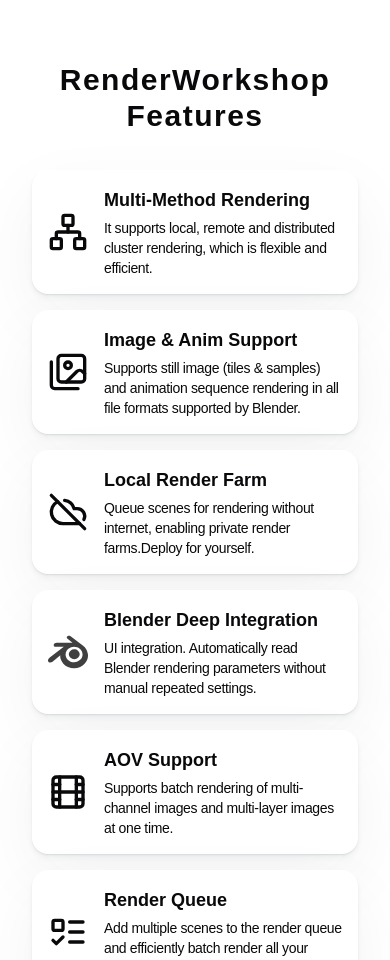
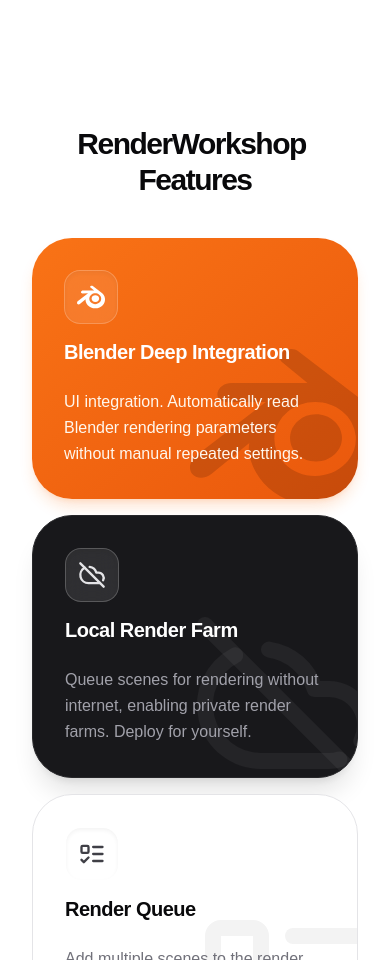
Before and after one commit to magician333/RenderWorkshopLandingPage, a Next.js app: page / in a window 390 px wide. Shown: the part 1040-2000 px from the top of the page. Built offline with nearby package versions, Linux system fonts and the light colour scheme.

Commit message:
Optimized some sections

```diff
--- a/app/buy.tsx
+++ b/app/buy.tsx
@@ -1,115 +1,172 @@
+"use client";
+
 import { Button } from "@/components/ui/button";
 import { TextAnimate } from "@/components/ui/text-animate";
-import { BadgeCheck } from "lucide-react";
+import { BlurFade } from "@/components/ui/blur-fade";
+import { CheckCircle2, ShieldCheck, Zap, Sparkles } from "lucide-react";
 import Image from "next/image";
+import { cn } from "@/lib/utils";
 
 export default function Buy() {
+
   const market = [
     {
       name: "Gumroad",
       url: "https://spellbinder6.gumroad.com/l/renderworkshop",
       price: "$49.99",
-      service: "Long-term support",
-      update_fee: "Free",
-      func: "All features",
-      status: "In sale",
+      status: "One-time payment",
       icon: "gumroad.png",
-      recommend: false,
+      recommend: true,
+      features: [
+        "Lifetime license & updates",
+        "Access to all advanced features",
+        "Secure payment via Gumroad",
+      ],
+      buttonText: "Buy on Gumroad",
     },
     {
       name: "BlenderMarket",
       url: "https://blendermarket.com/products/renderworkshop",
       price: "$49.99",
-      service: "Long-term support",
-      update_fee: "Free",
-      func: "All features",
-      status: "In sale",
+      status: "One-time payment",
       icon: "blendermarket.png",
       recommend: true,
+      features: [
+        "Lifetime license & updates",
+        "Access to all advanced features",
+        "Contributes to Blender Dev Fund",
+        "BlenderMarket Guarantee",
+      ],
+      buttonText: "Buy on BlenderMarket",
     },
-        {
+    {
       name: "BiliBili工房",
       url: "https://mall.bilibili.com/neul-next/detailuniversal/detail.html?isMerchant=1&page=detailuniversal_detail&saleType=10&itemsId=12438818&loadingShow=1&noTitleBar=1&msource=merchant_shar",
       price: "￥300",
-      service: "长期支持",
-      update_fee: "免费",
-      func: "全功能",
-      status: "在售",
+      status: "买断制",
       icon: "bilibili.png",
-      recommend: true,
+      recommend: false,
+      features: [
+        "永久授权 & 免费版本更新",
+        "包含所有高级功能",
+        "B站工坊官方交易担保",
+      ],
+      buttonText: "前往B站工坊购买",
     },
   ];
+
   return (
-    <>
-      <div className="flex flex-col justify-center items-center">
-        <div>
+    <div id="buy-section" className="flex flex-col justify-center items-center py-20 px-4 sm:px-6 overflow-hidden w-full">
+
+
+      <BlurFade inView>
+        <div className="text-center space-y-4 mb-16">
           <TextAnimate
-            animation="blurIn"
-            by="line"
-            as="p"
+            animation="blurInUp"
+            by="word"
+            as="h2"
+            className="text-3xl sm:text-4xl lg:text-5xl font-bold tracking-tighter"
+          >
+            Ready to Supercharge Your Rendering?
+          </TextAnimate>
+          <p className="text-muted-foreground max-w-2xl mx-auto md:text-lg">
+            Choose your preferred platform to get RenderWorkshop. One-time purchase, lifetime updates, zero hidden fees.
+          </p>
+        </div>
+      </BlurFade>
 
-            className="text-3xl sm:text-4xl lg:text-5xl font-bold mb-5 tracking-wider text-center"
+
+      <div className="flex flex-col lg:flex-row w-full max-w-7xl justify-center items-stretch gap-8">
+        {market.map((item, index) => (
+          <BlurFade
+            key={item.name}
+            delay={index * 0.1}
+            className="flex w-full lg:w-1/3"
           >
-            Where to Get it
-          </TextAnimate>
-        </div>
-        {/* Changed flex layout: col on small, row on medium+, adjusted gap/alignment/margin */}
-        <div className="flex flex-col md:flex-row w-full justify-center items-stretch md:items-start gap-8 md:gap-12 mt-8">
-          {market.map((item) => (
             <div
-              key={item.name}
+              className={cn(
+                "relative flex flex-col w-full rounded-[2rem] p-8 sm:p-10 transition-all duration-500 hover:-translate-y-2 bg-white dark:bg-zinc-900",
+                item.recommend
+                  ? "border-2 border-orange-500/50 shadow-[0_0_40px_-10px_rgba(249,115,22,0.2)] dark:shadow-[0_0_40px_-10px_rgba(249,115,22,0.1)]"
+                  : "border border-zinc-200 dark:border-zinc-800 shadow-[0_8px_30px_rgb(0,0,0,0.04)]"
+              )}
+            >
 
-              className="shadow-[0_1px_1px_rgba(0,0,0,0.05),0_4px_6px_rgba(34,42,53,0.04),0_24px_68px_rgba(47,48,55,0.05),0_2px_3px_rgba(0,0,0,0.04)] rounded-2xl p-6 md:p-10 w-full md:w-96 flex flex-col justify-between items-center text-center"
-            >
-              {/* Top section for image, price, status */}
-              <div>
-                <Image
-                  width={300}
-                  height={200}
-                  src={`/platform/${item.icon}`}
-                  alt="logo"
-                  className="mb-4 object-contain max-h-[60px] mx-auto"
-                />
-                <p className="font-semibold text-3xl md:text-4xl text-blender_orange mt-2">
-                  {" "}
-                  {/* Responsive price size */}
-                  {item.price}
-                </p>
-                <p className="font-medium text-sm text-blender_blue">
+              {item.recommend && (
+                <div className="absolute top-0 left-1/2 -translate-x-1/2 bg-gradient-to-r from-orange-500 to-orange-400 text-white px-4 py-1 rounded-b-xl text-xs font-bold tracking-widest uppercase shadow-md flex items-center gap-1">
+                  <Sparkles className="w-3 h-3" />
+                  Recommended
+                </div>
+              )}
+
+
+              <div className="flex flex-col items-center border-b border-zinc-100 dark:border-zinc-800 pb-8 mt-2">
+                <div className="h-16 flex items-center justify-center mb-6">
+                  <Image
+                    width={200}
+                    height={80}
+                    src={`/platform/${item.icon}`}
+                    alt={`${item.name} logo`}
+                    className="object-contain max-h-[50px] mx-auto drop-shadow-sm dark:brightness-110"
+                  />
+                </div>
+                <div className="flex items-baseline gap-2">
+                  <span className="font-bold text-4xl sm:text-5xl text-zinc-900 dark:text-zinc-50 tracking-tight">
+                    {item.price}
+                  </span>
+                </div>
+                <span className="text-sm font-medium text-orange-500 mt-2 bg-orange-50 dark:bg-orange-500/10 px-3 py-1 rounded-full">
                   {item.status}
-                </p>
+                </span>
               </div>
 
-              {/* Middle section for features */}
-              {/* Reduced bottom margin, added text-sm */}
-              <div className="flex flex-col justify-center my-6 text-sm space-y-1">
-                {" "}
-                {/* Changed mb/mt to my, added space-y */}
-                <p className="font-semibold">Contains features: {item.func}</p>
-                <p className="font-semibold">Service: {item.service}</p>
-                <p className="font-semibold">Update fee: {item.update_fee}</p>
-              </div>
 
-              {/* Bottom section for button */}
-              <Button
-                className="font-semibold bg-blender_orange w-full mt-auto"
-                disabled={item.url === "#" ? true : false}
-              >
-                <a
-                  href={item.url}
-                  className="flex items-center justify-center w-full"
+              <ul className="flex-1 flex flex-col gap-4 py-8">
+                {item.features.map((feature, idx) => (
+                  <li key={idx} className="flex items-start gap-3">
+                    <CheckCircle2 className="w-5 h-5 text-blue-500 shrink-0 mt-0.5" />
+                    <span className="text-zinc-600 dark:text-zinc-300 text-sm font-medium leading-relaxed">
+                      {feature}
+                    </span>
+                  </li>
+                ))}
+              </ul>
+
+
+              <a href={item.url} target="_blank" rel="noopener noreferrer" className="mt-auto w-full">
+                <Button
+                  size="lg"
+                  disabled={item.url === "#"}
+                  className={cn(
+                    "w-full h-14 rounded-xl font-bold text-base transition-all duration-300",
+                    item.recommend
+                      ? "bg-orange-500 hover:bg-orange-600 text-white shadow-lg shadow-orange-500/25 hover:shadow-orange-500/40"
+                      : "bg-zinc-900 hover:bg-zinc-800 dark:bg-zinc-100 dark:hover:bg-white dark:text-zinc-900"
+                  )}
                 >
-                  {" "}
-                  {/* Ensure link fills button */}
-                  Get it
-                  <BadgeCheck className="size-5 ml-2" />{" "}
-                  {/* Reduced size, adjusted margin */}
-                </a>
-              </Button>
+                  {item.buttonText}
+                </Button>
+              </a>
             </div>
-          ))}
+          </BlurFade>
+        ))}
+      </div>
+
+
+      <BlurFade inView delay={0.4}>
+        <div className="flex flex-col sm:flex-row items-center justify-center gap-6 sm:gap-12 mt-16 text-muted-foreground text-sm font-medium">
+          <div className="flex items-center gap-2">
+            <ShieldCheck className="w-5 h-5 text-green-500" />
+            <span>Secure & Encrypted Checkout</span>
+          </div>
+          <div className="hidden sm:block w-1.5 h-1.5 rounded-full bg-zinc-300 dark:bg-zinc-700"></div>
+          <div className="flex items-center gap-2">
+            <Zap className="w-5 h-5 text-orange-500" />
+            <span>Instant Access After Purchase</span>
+          </div>
         </div>
-      </div>
-    </>
+      </BlurFade>
+
+    </div>
   );
 }
--- a/app/highlights.tsx
+++ b/app/highlights.tsx
@@ -1,4 +1,8 @@
+"use client";
+
 import { TextAnimate } from "@/components/ui/text-animate";
+import {BlurFade} from "@/components/ui/blur-fade";
+import { cn } from "@/lib/utils";
 import {
   CloudOffIcon,
   CpuIcon,
@@ -10,19 +14,19 @@
   NetworkIcon,
   SmileIcon,
 } from "lucide-react";
-import { JSX, SVGProps } from "react";
+import { SVGProps } from "react";
 
 export default function Highlights() {
-  const BlenderIcon = (
-    props: JSX.IntrinsicAttributes & SVGProps<SVGSVGElement>
-  ) => {
+
+  const BlenderIcon = ({ className, width, height, fill, ...props }: SVGProps<SVGSVGElement>) => {
     return (
       <svg
         xmlns="http://www.w3.org/2000/svg"
-        width={props.width || "24"}
-        height={props.height || "24"}
+        width={width || "24"}
+        height={height || "24"}
         viewBox="0 0 24 24"
-        fill={props.fill || "#404040"}
+        fill={fill || "currentColor"}
+        className={className}
         {...props}
       >
         <path d="M12.51 13.214c.046-.8.438-1.506 1.03-2.006a3.42 3.42 0 0 1 2.212-.79c.85 0 1.631.3 2.211.79c.592.5.983 1.206 1.028 2.005c.045.823-.285 1.586-.865 2.153a3.4 3.4 0 0 1-2.374.938a3.4 3.4 0 0 1-2.376-.938c-.58-.567-.91-1.33-.865-2.152M7.35 14.831c.006.314.106.922.256 1.398a7.4 7.4 0 0 0 1.593 2.757a8.2 8.2 0 0 0 2.787 2.001a8.95 8.95 0 0 0 3.66.76a9 9 0 0 0 3.657-.772a8.3 8.3 0 0 0 2.785-2.01a7.4 7.4 0 0 0 1.592-2.762a7 7 0 0 0 .25-3.074a7.1 7.1 0 0 0-1.016-2.779a7.8 7.8 0 0 0-1.852-2.043h.002L13.566 2.55l-.02-.015c-.492-.378-1.319-.376-1.86.002c-.547.382-.609 1.015-.123 1.415l-.001.001l3.126 2.543l-9.53.01h-.013c-.788.001-1.545.518-1.695 1.172c-.154.665.38 1.217 1.2 1.22V8.9l4.83-.01l-8.62 6.617l-.034.025c-.813.622-1.075 1.658-.563 2.313c.52.667 1.625.668 2.447.004L7.414 14s-.069.52-.063.831zm12.09 1.741c-.97.988-2.326 1.548-3.795 1.55c-1.47.004-2.827-.552-3.797-1.538a4.5 4.5 0 0 1-1.036-1.622a4.28 4.28 0 0 1 .282-3.519a4.7 4.7 0 0 1 1.153-1.371c.942-.768 2.141-1.183 3.396-1.185c1.256-.002 2.455.41 3.398 1.175c.48.391.87.854 1.152 1.367a4.3 4.3 0 0 1 .522 1.706a4.2 4.2 0 0 1-.239 1.811a4.5 4.5 0 0 1-1.035 1.626" />
@@ -30,103 +34,167 @@
     );
   };
 
+
   const features = [
     {
-      Icon: NetworkIcon,
-      name: "Multi-Method Rendering",
-      description:
-        "It supports local, remote and distributed cluster rendering, which is flexible and efficient.",
+      id: "blender",
+      name: "Blender Deep Integration",
+      description: "UI integration. Automatically read Blender rendering parameters without manual repeated settings.",
+      Icon: BlenderIcon,
+
+      className: "md:col-span-2 md:row-span-2 bg-gradient-to-br from-orange-500 to-orange-600 text-white shadow-lg shadow-orange-500/20",
+      iconClass: "text-white group-hover:animate-[spin_4s_linear_infinite]",
+      descClass: "text-orange-50",
+      bgIconClass: "text-orange-950/20",
     },
     {
-      Icon: ImagesIcon,
-      name: "Image & Anim Support",
-      description:
-        "Supports still image (tiles & samples) and animation sequence rendering in all file formats supported by Blender.",
+      id: "local-farm",
+      name: "Local Render Farm",
+      description: "Queue scenes for rendering without internet, enabling private render farms. Deploy for yourself.",
+      Icon: CloudOffIcon,
+
+      className: "md:col-span-2 bg-zinc-900 text-white dark:bg-black border border-zinc-800 shadow-xl",
+      iconClass: "text-zinc-200 group-hover:-translate-y-1 transition-transform duration-300",
+      descClass: "text-zinc-400",
+      bgIconClass: "text-white/5",
     },
     {
-      Icon: CloudOffIcon,
-      name: "Local Render Farm",
-      description:
-        "Queue scenes for rendering without internet, enabling private render farms.Deploy for yourself.",
+      id: "render-queue",
+      name: "Render Queue",
+      description: "Add multiple scenes to the render queue and efficiently batch render all your content at once.",
+      Icon: ListTodoIcon,
+
+      className: "md:col-span-1 bg-white dark:bg-zinc-900 border border-zinc-200 dark:border-zinc-800",
+      iconClass: "text-zinc-700 dark:text-zinc-300 group-hover:scale-110 transition-transform duration-300",
+      descClass: "text-zinc-500 dark:text-zinc-400",
+      bgIconClass: "text-zinc-900/5 dark:text-white/5",
     },
     {
-      Icon: BlenderIcon,
-      name: "Blender Deep Integration",
-      description:
-        "UI integration. Automatically read Blender rendering parameters without manual repeated settings.",
+      id: "multi-method",
+      name: "Multi-Method Rendering",
+      description: "Supports local, remote and distributed cluster rendering, which is flexible and efficient.",
+      Icon: NetworkIcon,
+
+      className: "md:col-span-1 bg-gradient-to-br from-blue-500 to-blue-600 text-white shadow-lg shadow-blue-500/20",
+      iconClass: "text-white group-hover:animate-pulse",
+      descClass: "text-blue-50",
+      bgIconClass: "text-blue-950/20",
     },
     {
-      Icon: FilmIcon,
-      name: "AOV Support",
-      description:
-        "Supports batch rendering of multi-channel images and multi-layer images at one time.",
+      id: "image-anim",
+      name: "Image & Anim Support",
+      description: "Supports still image (tiles & samples) and animation sequence rendering.",
+      Icon: ImagesIcon,
+      className: "md:col-span-1 bg-zinc-50 dark:bg-zinc-900/50 border border-zinc-200 dark:border-zinc-800",
+      iconClass: "text-zinc-600 dark:text-zinc-400 group-hover:scale-110 transition-transform duration-300",
+      descClass: "text-zinc-500 dark:text-zinc-400",
+      bgIconClass: "text-zinc-900/5 dark:text-white/5",
     },
     {
-      Icon: ListTodoIcon,
-      name: "Render Queue",
-      description:
-        "Add multiple scenes to the render queue and efficiently batch render all your content at once with ease.",
+      id: "aov",
+      name: "AOV Support",
+      description: "Supports batch rendering of multi-channel images and multi-layer images at one time.",
+      Icon: FilmIcon,
+      className: "md:col-span-1 bg-white dark:bg-zinc-900 border border-zinc-200 dark:border-zinc-800",
+      iconClass: "text-zinc-600 dark:text-zinc-400 group-hover:-translate-y-1 transition-transform duration-300",
+      descClass: "text-zinc-500 dark:text-zinc-400",
+      bgIconClass: "text-zinc-900/5 dark:text-white/5",
     },
     {
+      id: "heartbeat",
+      name: "Heartbeat Detection",
+      description: "Tasks can still be assigned to other online workers even after the worker goes offline or broken.",
       Icon: HeartPulseIcon,
-      name: "Heartbeat Detection",
-      description:
-        "Tasks can still be assigned to other online workers even after the worker goes offline or broken.",
+      className: "md:col-span-2 bg-white dark:bg-zinc-900 border border-zinc-200 dark:border-zinc-800",
+      iconClass: "text-red-500 group-hover:animate-bounce",
+      descClass: "text-zinc-500 dark:text-zinc-400",
+      bgIconClass: "text-red-500/5",
     },
     {
+      id: "file-sec",
+      name: "File Security",
+      description: "Before rendering the MD5 file comparison. Check and re-render the miss after rendering.",
       Icon: FileScanIcon,
-      name: "File Security Detection",
-      description:
-        "Before rendering the MD5 file comparison. Check and re-render the miss after rendering.",
+      className: "md:col-span-1 bg-white dark:bg-zinc-900 border border-zinc-200 dark:border-zinc-800",
+      iconClass: "text-zinc-600 dark:text-zinc-400 group-hover:rotate-12 transition-transform duration-300",
+      descClass: "text-zinc-500 dark:text-zinc-400",
+      bgIconClass: "text-zinc-900/5 dark:text-white/5",
     },
     {
+      id: "deploy",
+      name: "Easy Deployment",
+      description: "Deployment can be completed with one configuration, simple, convenient and powerful.",
       Icon: SmileIcon,
-      name: "Easy Deployment",
-      description:
-        "Deployment can be completed with one configuration, and the interface is simple, convenient and powerful.",
+      className: "md:col-span-2 bg-zinc-50 dark:bg-zinc-900/50 border border-zinc-200 dark:border-zinc-800",
+      iconClass: "text-green-500 group-hover:scale-110 transition-transform duration-300",
+      descClass: "text-zinc-500 dark:text-zinc-400",
+      bgIconClass: "text-green-500/5",
     },
     {
+      id: "cpu",
+      name: "Low Resources Usage",
+      description: "Minimal resources consumption during standby, allowing workers to wake on demand.",
       Icon: CpuIcon,
-      name: "Low Resources Usage",
-      description:
-        "Minimal resources consumption during standby, allowing workers to wake on demand.",
+      className: "md:col-span-1 bg-white dark:bg-zinc-900 border border-zinc-200 dark:border-zinc-800",
+      iconClass: "text-zinc-600 dark:text-zinc-400 group-hover:-translate-y-1 transition-transform duration-300",
+      descClass: "text-zinc-500 dark:text-zinc-400",
+      bgIconClass: "text-zinc-900/5 dark:text-white/5",
     },
-
-
-
-
-
-
   ];
 
   return (
-    <div className="flex flex-col justify-center items-center">
-      <TextAnimate
-        animation="blurIn"
-        by="line"
-        as="p"
+    <div className="flex flex-col justify-center items-center py-16 px-4 sm:px-6 w-full overflow-hidden">
 
-        className="text-3xl sm:text-4xl lg:text-5xl font-bold mb-5 tracking-wider text-center"
-      >
-        RenderWorkshop Features
-      </TextAnimate>
+      <BlurFade inView>
+        <TextAnimate
+          animation="blurInUp"
+          by="word"
+          as="h2"
+          className="text-3xl sm:text-4xl lg:text-5xl font-bold mb-10 tracking-tighter text-center"
+        >
+          RenderWorkshop Features
+        </TextAnimate>
+      </BlurFade>
 
-      <div className="flex flex-col space-y-4 w-full p-4 sm:grid sm:grid-cols-2 sm:gap-4 sm:space-y-0 lg:grid-cols-3 xl:grid-cols-5">
-        {features.map((item) => (
-          <div
-            key={item.name}
 
-            className="shadow-[0_1px_1px_rgba(0,0,0,0.05),0_4px_6px_rgba(34,42,53,0.04),0_24px_68px_rgba(47,48,55,0.05),0_2px_3px_rgba(0,0,0,0.04)] bg-white rounded-2xl w-full flex flex-row items-center p-4 sm:flex-col sm:justify-start sm:min-h-[16rem] sm:p-4"
+      <div className="w-full max-w-7xl mx-auto grid grid-cols-1 md:grid-cols-2 lg:grid-cols-4 auto-rows-[minmax(180px,auto)] gap-4 sm:gap-6">
+
+        {features.map((item, index) => (
+          <BlurFade
+            key={item.id}
+            delay={index * 0.05}
+            className={cn(
+              "group relative flex flex-col justify-between overflow-hidden rounded-[2.5rem] p-8 transition-all duration-500 hover:shadow-2xl hover:-translate-y-1",
+              item.className
+            )}
           >
-            <item.Icon className="w-10 h-10 flex-shrink-0 mr-4 sm:mr-0 sm:mb-2 sm:mt-4" />
-            <div className="flex flex-col text-left sm:text-center">
-              <p className="font-bold text-lg mb-1 sm:mb-2">{item.name}</p>
-              <p className="text-sm tracking-tight text-wrap">
+
+            <item.Icon
+              className={cn(
+                "absolute -right-6 -bottom-6 w-48 h-48 transition-transform duration-500 group-hover:scale-110 group-hover:-rotate-12",
+                item.bgIconClass
+              )}
+            />
+
+
+            <div className="relative z-10 flex flex-col h-full gap-6">
+              <div className="flex flex-col sm:flex-row items-start sm:items-center gap-4">
+                <div className="p-3 rounded-2xl bg-white/10 dark:bg-black/10 backdrop-blur-md shadow-inner border border-white/20 dark:border-white/5">
+                  <item.Icon className={cn("w-7 h-7", item.iconClass)} />
+                </div>
+                <h3 className="font-bold text-xl sm:text-2xl tracking-tight leading-tight">
+                  {item.name}
+                </h3>
+              </div>
+
+
+              <p className={cn("text-base leading-relaxed mt-auto", item.descClass)}>
                 {item.description}
               </p>
             </div>
-          </div>
+          </BlurFade>
         ))}
+
       </div>
     </div>
   );
--- a/app/tab-switcher.tsx
+++ b/app/tab-switcher.tsx
@@ -1,6 +1,6 @@
 "use client";
 
-import { useRouter, usePathname } from "next/navigation";
+import { useRouter, usePathname, useSearchParams } from "next/navigation";
 import { Tabs, TabsContent, TabsList, TabsTrigger } from "@/components/ui/tabs";
 import { ReactNode } from "react";
 
@@ -12,13 +12,22 @@
 }
 
 export default function TabSwitcher({
-    defaultTab,
     homeContent,
     docContent,
     changelogContent,
 }: TabSwitcherProps) {
     const router = useRouter();
     const pathname = usePathname();
+    const searchParams = useSearchParams();
+
+
+    const pageParam = searchParams.get("page");
+    let activeTab = "home";
+    if (pageParam === "manual") {
+        activeTab = "document";
+    } else if (pageParam === "changelog") {
+        activeTab = "changelog";
+    }
 
     const handleValueChange = (value: string) => {
         const params = new URLSearchParams();
@@ -32,11 +41,13 @@
         const queryString = params.toString();
         const newUrl = queryString ? `${pathname}?${queryString}` : pathname;
 
-        router.push(newUrl, { scroll: false });
+
+        router.push(newUrl, { scroll: true });
     };
 
     return (
-        <Tabs defaultValue={defaultTab} onValueChange={handleValueChange} className="z-10 w-full">
+
+        <Tabs value={activeTab} onValueChange={handleValueChange} className="z-10 w-full">
             <TabsList className="overflow-x-auto">
                 <TabsTrigger value="home" className="tracking-wide">
                     Home
--- a/package.json
+++ b/package.json
@@ -1,6 +1,6 @@
 {
   "name": "renderworkshop-landingpage",
-  "version": "0.2.0",
+  "version": "0.3.0",
   "private": true,
   "scripts": {
     "dev": "next dev --turbopack",
```
Also changed, not shown: app/how-it-works.tsx (+12 -21 lines), app/intro.tsx (+9 -8 lines).
